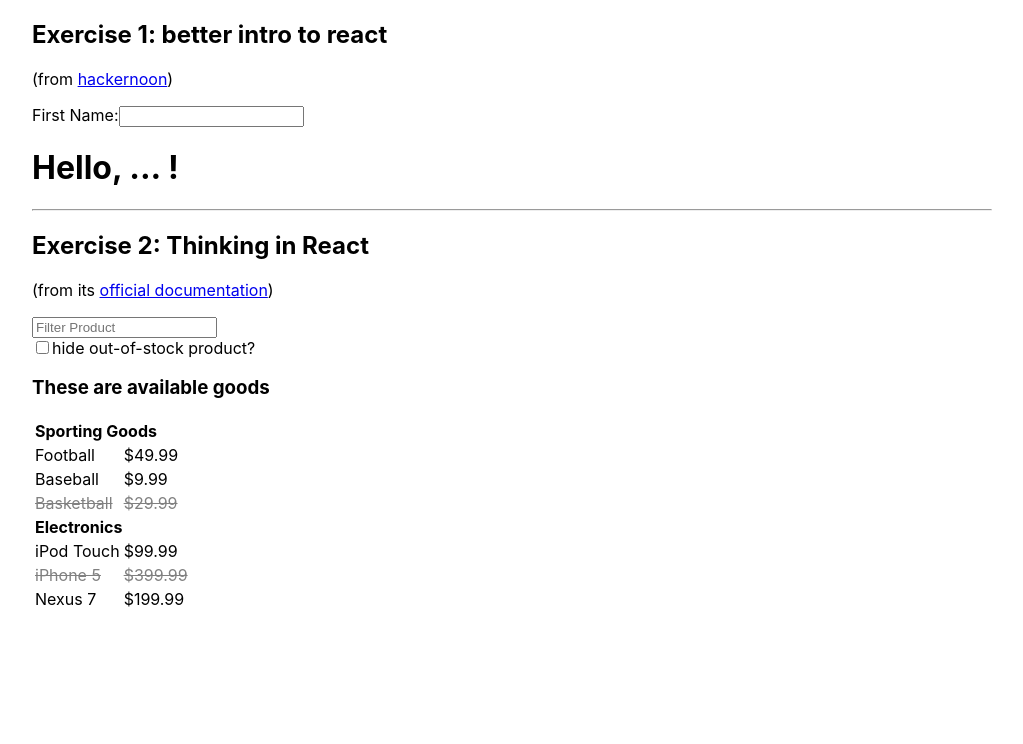
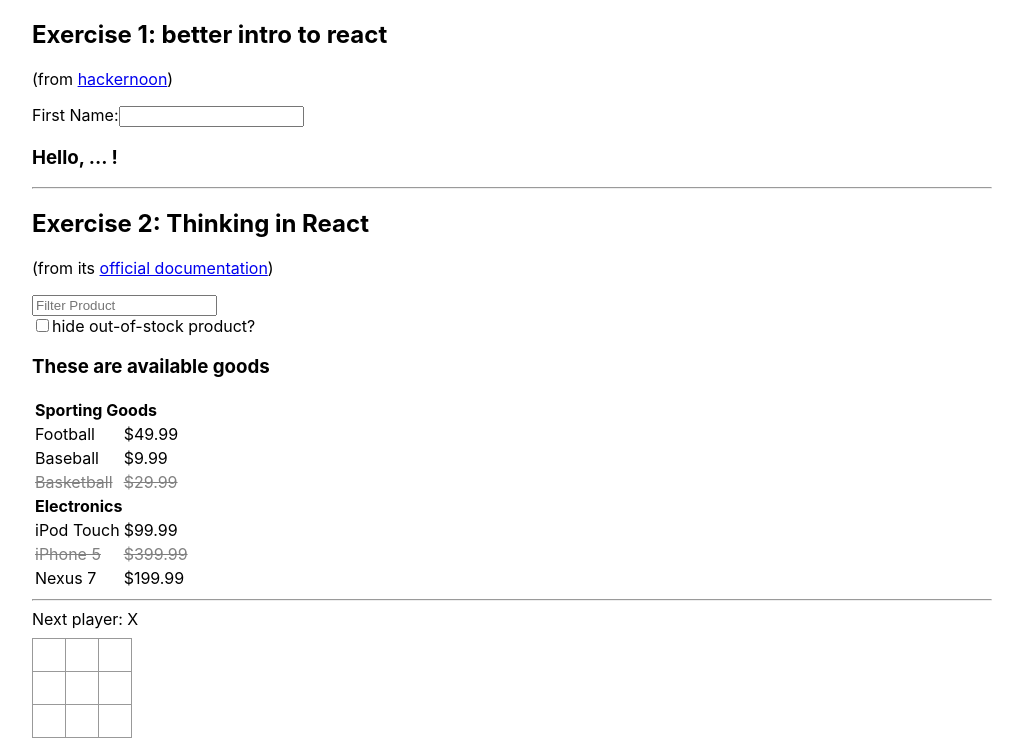
Before and after one commit to anwari666/learn-react, a React (Create React App) app: page / in a window 1280 px wide. Shown: the top 744 px of the page, without its empty margins (128-1151 px from the left). Built offline with nearby package versions, Linux system fonts and the light colour scheme.

Commit message:
third exercise: 003-tic-tac-toe. Phase 1: clicking & updating the view to reflect current player

```diff
--- a/src/001-begin/Greetings.js
+++ b/src/001-begin/Greetings.js
@@ -1,9 +1,9 @@
 import React from 'react';
 
 const Greetings = ( { firstName, lastName } ) => (
-    <h1>
+    <h3>
       Hello, { firstName } { lastName }!
-    </h1>
+    </h3>
   );
 
 export default Greetings;
--- /dev/null
+++ b/src/003-tic-tac-toe/Board.js
@@ -0,0 +1,58 @@
+import React, { Component } from 'react';
+import ReactDOM from 'react-dom';
+import Square from './Square';
+
+class Board extends React.Component {
+  constructor( props ){
+    super( props );
+
+    this.state = {
+    	squares : Array(9).fill(null)
+    }
+  }
+
+  renderSquare(i) {
+    return <Square
+    	value={ this.state.squares[i] }
+    	onClick={ () => this.handleClick(i) } />;
+  }
+
+  handleClick(i) {
+
+  	const squares = this.state.squares.slice();
+  	squares[i] = this.props.currentPlayer;
+
+  	this.setState({
+  		squares
+  	});
+
+  	this.props.onChangePlayer();
+  }
+
+  render() {
+    const status = 'Next player: X';
+
+    return (
+      <div>
+        <div className="status">{status}</div>
+        <div className="board-row">
+          {this.renderSquare(0)}
+          {this.renderSquare(1)}
+          {this.renderSquare(2)}
+        </div>
+        <div className="board-row">
+          {this.renderSquare(3)}
+          {this.renderSquare(4)}
+          {this.renderSquare(5)}
+        </div>
+        <div className="board-row">
+          {this.renderSquare(6)}
+          {this.renderSquare(7)}
+          {this.renderSquare(8)}
+        </div>
+      </div>
+    );
+  }
+}
+
+export default Board;
--- /dev/null
+++ b/src/003-tic-tac-toe/Square.js
@@ -0,0 +1,20 @@
+import React, { Component } from 'react';
+import ReactDOM from 'react-dom';
+
+class Square extends React.Component {
+  constructor( props ){
+    super( props );
+  }
+
+  render() {
+    return (
+      <button
+      className="square"
+      onClick={ this.props.onClick } >
+        { this.props.value }
+      </button>
+    );
+  }
+}
+
+export default Square;
--- /dev/null
+++ b/src/003-tic-tac-toe/TicTacToe.css
@@ -0,0 +1,50 @@
+/* body {
+  font: 14px "Century Gothic", Futura, sans-serif;
+  margin: 20px;
+} */
+
+ol, ul {
+  padding-left: 30px;
+}
+
+.board-row:after {
+  clear: both;
+  content: "";
+  display: table;
+}
+
+.status {
+  margin-bottom: 10px;
+}
+
+.square {
+  background: #fff;
+  border: 1px solid #999;
+  float: left;
+  font-size: 24px;
+  font-weight: bold;
+  line-height: 34px;
+  height: 34px;
+  margin-right: -1px;
+  margin-top: -1px;
+  padding: 0;
+  text-align: center;
+  width: 34px;
+}
+
+.square:focus {
+  outline: none;
+}
+
+.kbd-navigation .square:focus {
+  background: #ddd;
+}
+
+.game {
+  display: flex;
+  flex-direction: row;
+}
+
+.game-info {
+  margin-left: 20px;
+}
--- /dev/null
+++ b/src/003-tic-tac-toe/TicTacToe.js
@@ -0,0 +1,39 @@
+import React, { Component } from 'react';
+import ReactDOM from 'react-dom';
+import Board from './Board';
+import './TicTacToe.css';
+
+class TicTacToe extends Component{
+	constructor( props ){
+		super( props );
+		this.state = {
+			currentPlayer: 'X',
+		}
+	}
+
+	handleChangePlayer = () => {
+		const { currentPlayer } = this.state;
+
+		this.setState({
+			currentPlayer: (currentPlayer === 'X') ? 'O' : 'X',
+		})
+	}
+
+	render() {
+    return (
+      <div className="game">
+        <div className="game-board">
+          <Board
+          	currentPlayer={ this.state.currentPlayer }
+          	onChangePlayer = { this.handleChangePlayer }/>
+        </div>
+        <div className="game-info">
+          <div>{/* status */}</div>
+          <ol>{/* TODO */}</ol>
+        </div>
+      </div>
+    );
+  }
+}
+
+export default TicTacToe;
--- a/src/App.js
+++ b/src/App.js
@@ -1,6 +1,7 @@
-import React, { Component } from 'react';
+import React from 'react';
 import SimpleForm from './001-begin/SimpleForm';
 import FilterableProductTable from './002-thinking-in-react/FilterableProductTable';
+import TicTacToe from './003-tic-tac-toe/TicTacToe';
 
 // This app is just a functional component
 const App = () =>(
@@ -12,6 +13,8 @@ const App = () =>(
     <SimpleForm />
     <hr />
     <FilterableProductTable />
+    <hr />
+    <TicTacToe />
   </div>
 );
 
```
